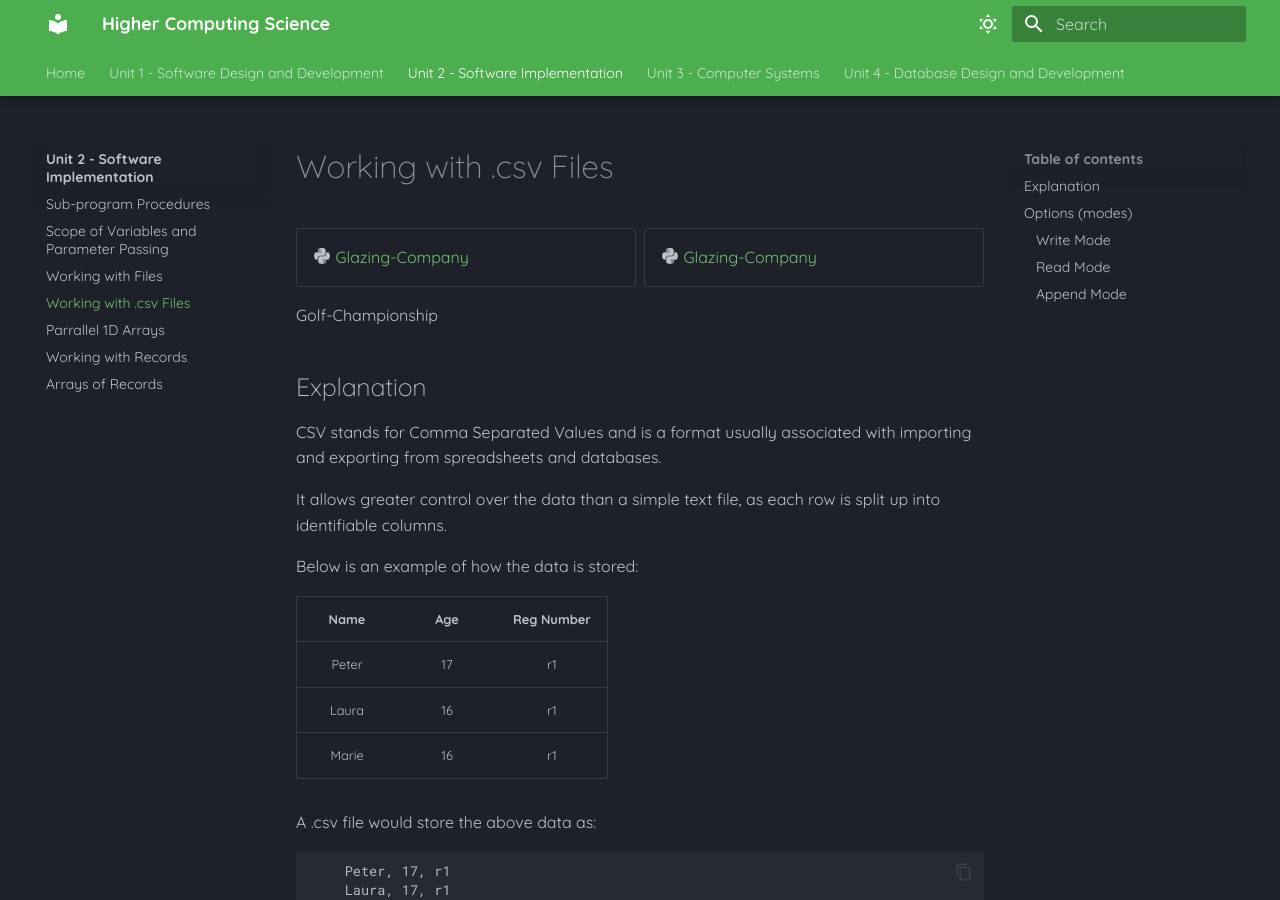
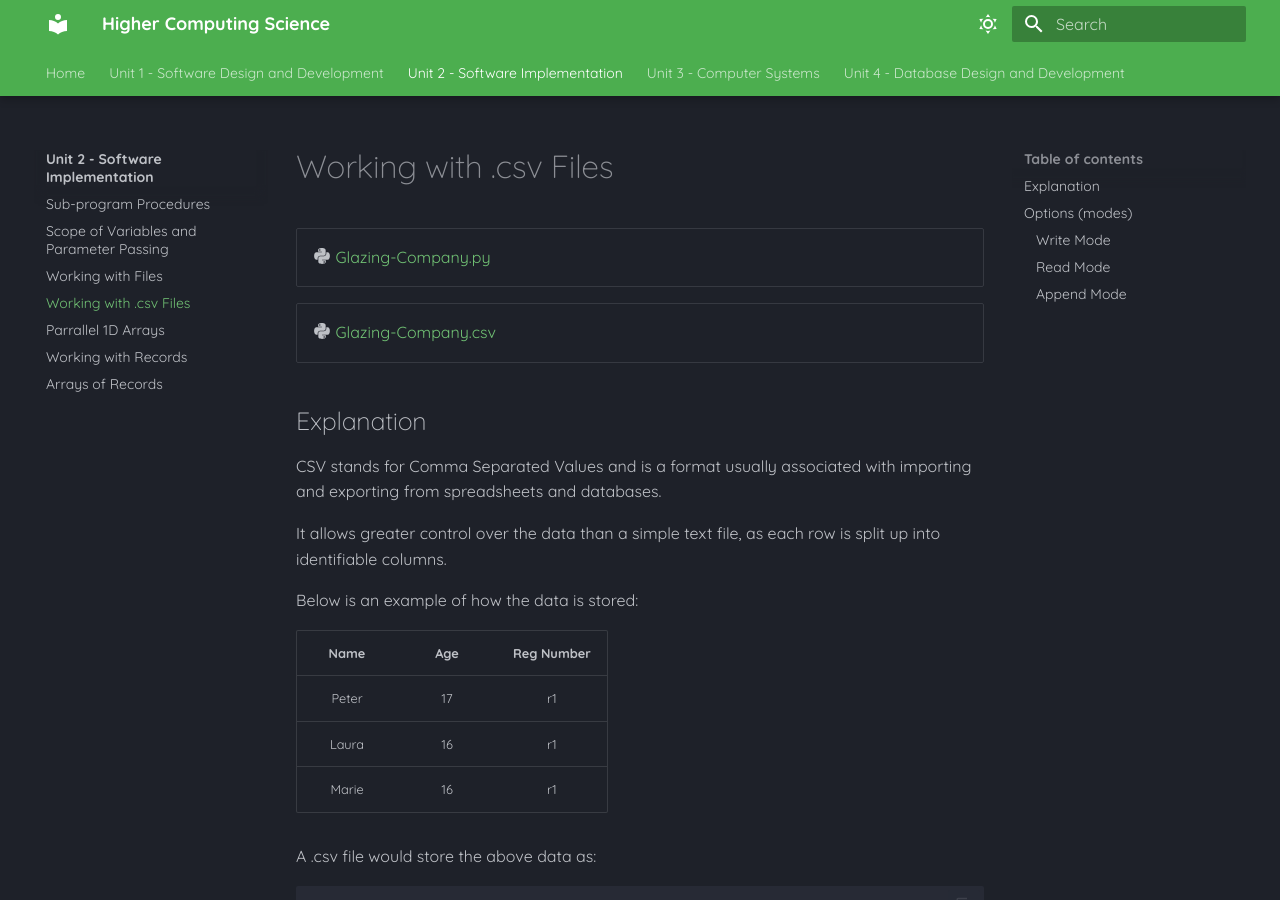
Before and after one commit to Mr-Wood-CS/Higher-Computing-Science-MD-Files, an MkDocs documentation site: the page built from docs/SI/06-Working-with-Files-(csv).md, in a window 1280 px wide and 900 px high. Built offline with MkDocs 1.6.1 and Material for MkDocs 9.7.7, drawn with Linux system fonts in a browser that asks for light colours.

Commit message:
Update 06-Working-with-Files-(csv).md

```diff
--- a/docs/SI/06-Working-with-Files-(csv).md
+++ b/docs/SI/06-Working-with-Files-(csv).md
@@ -1,11 +1,12 @@
 # Working with .csv Files
 
 <div class="grid cards" markdown>
-- :fontawesome-brands-python: [Glazing-Company](../Static/5.2-Glazing-Company.py){:download="Glazing-Company.py"}
-- :fontawesome-brands-python: [Glazing-Company](../Static/Golf-Championship.py){:download="Golf-Championship.py"}
+- :fontawesome-brands-python: [Glazing-Company.py](../Static/5.2-Glazing-Company.py){:download="Glazing-Company.py"}
 </div>
 
-Golf-Championship
+<div class="grid cards" markdown>
+- :fontawesome-brands-python: [Glazing-Company.csv](../Static/Glazing_Company_Program.csv){:download="Glazing-Company.csv"}
+</div>
 
 ## Explanation
 
```
